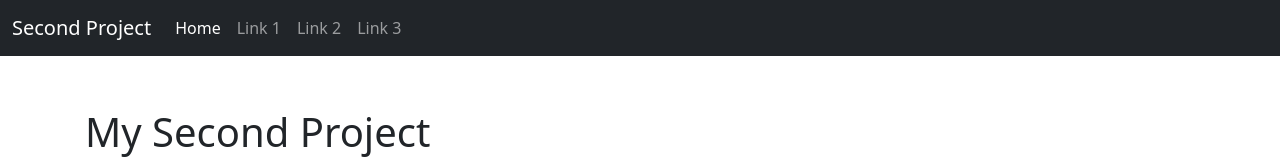
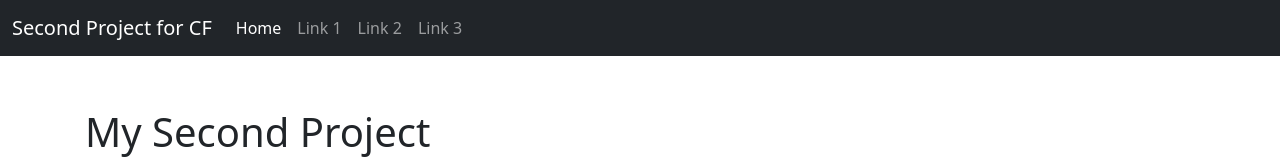
Before and after one commit to dirtroaddev/SecondProject, a plain HTML site: page index.html in a window 1280 px wide. Shown: the top 160 px of the page. Drawn offline with nearby package versions, Linux system fonts and the light colour scheme.

Commit message:
Messing With Git
Just playing around.

```diff
--- a/index.html
+++ b/index.html
@@ -19,7 +19,7 @@
 
 <nav class="navbar navbar-expand-md navbar-dark fixed-top bg-dark">
     <div class="container-fluid">
-        <a class="navbar-brand" href="#">Second Project</a>
+        <a class="navbar-brand" href="#">Second Project for CF</a>
         <button class="navbar-toggler" type="button" data-bs-toggle="collapse" data-bs-target="#navbarCollapse"
             aria-controls="navbarCollapse" aria-expanded="false" aria-label="Toggle navigation">
             <span class="navbar-toggler-icon"></span>
```
